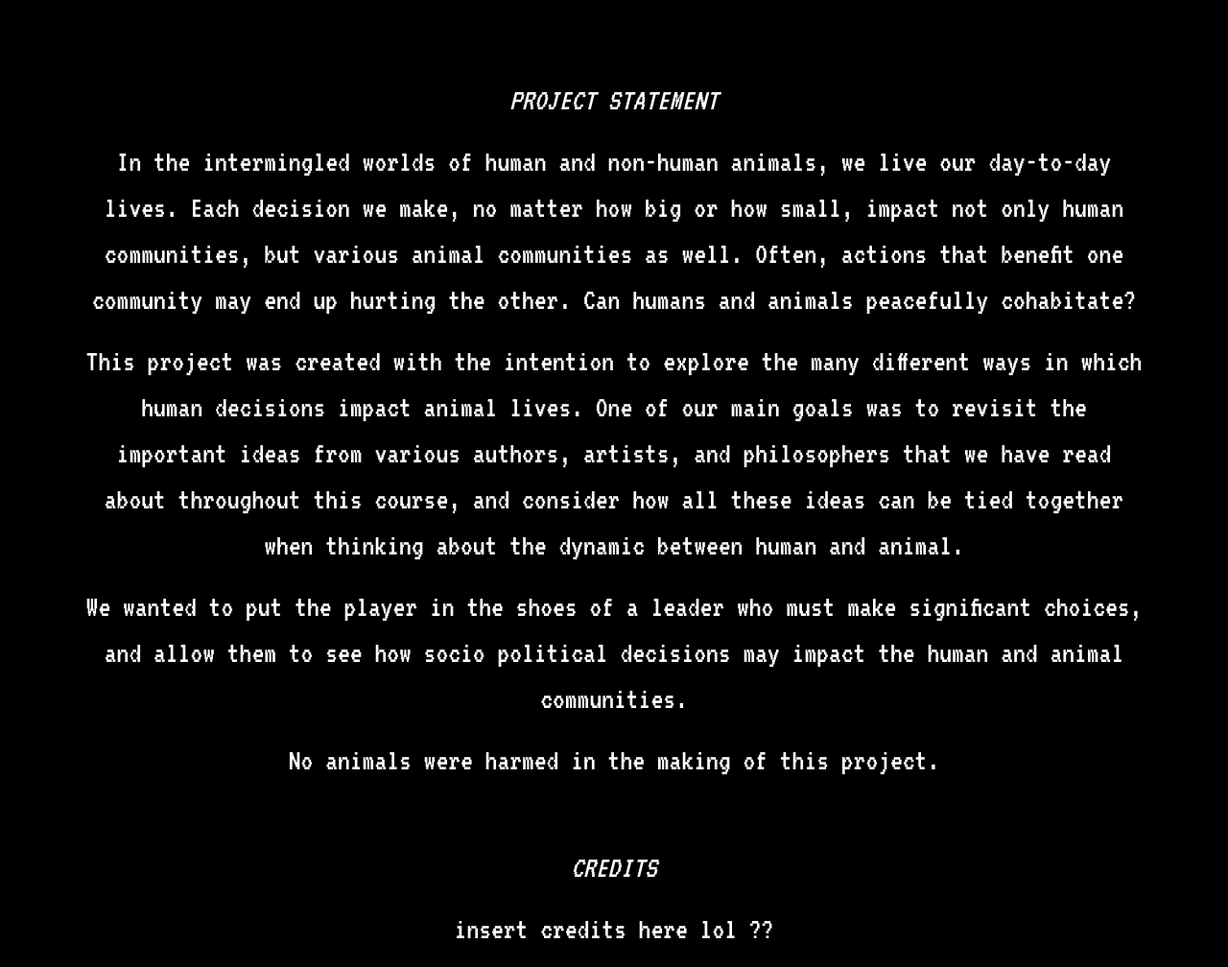
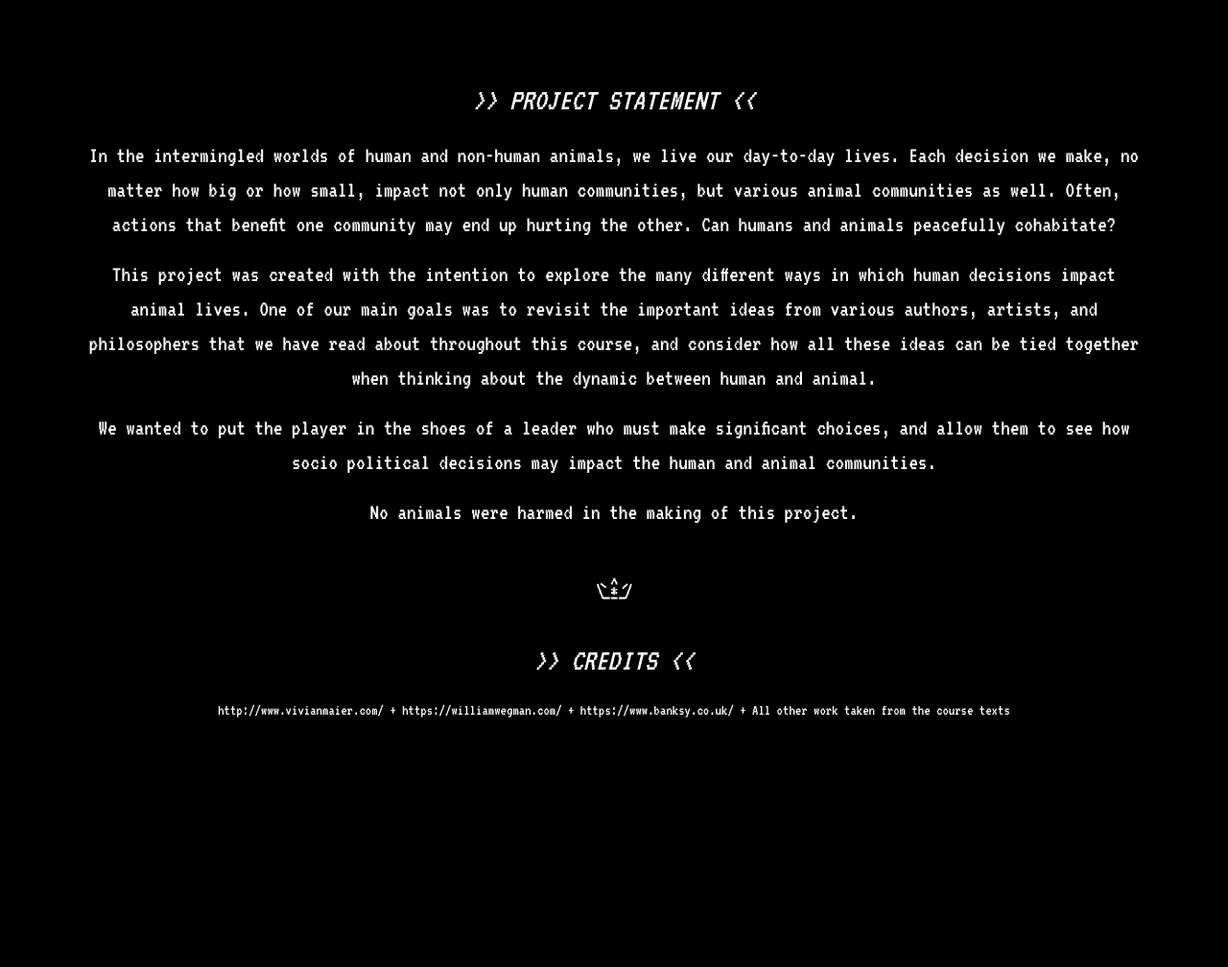
Before and after one commit to KyleGrace/animal-game, a Flask app: page /about in a window 1280 px wide. Shown: the whole page at 96% size. After the commit the page ends 748 px from the top, so only its background shows below. Run offline with Flask 2, Linux system fonts and the light colour scheme; some libraries are stand-ins or nearby versions.

Commit message:
Modified credits section

```diff
--- a/web-app/templates/about.html
+++ b/web-app/templates/about.html
@@ -21,7 +21,6 @@
             background-color: black;
             font-family:'VT323';
             color:white;
-            font-size:2em;
             text-align:center;
         }
 
@@ -32,9 +31,9 @@
             <!-- Project Statement -->
             <div style="padding-top: 10vh">
                 <p>
-                    <i>PROJECT STATEMENT</i>
+                    <i style="font-size: 2em">>> PROJECT STATEMENT &#60;&#60;</i>
                 </p>
-                <div>
+                <div style="font-size: 1.5em">
                     <p>
                         In the intermingled worlds of human and non-human animals, we live our day-to-day lives. Each decision we make, no matter how big or how small, impact not only human communities, but various animal communities as well. Often, actions that benefit one community may end up hurting the other. Can humans and animals peacefully cohabitate?
                     </p>
@@ -50,14 +49,22 @@
                 </div>
             </div>
             <br>
+            <img src="static/favicon.png" style="width: 3em">
+            <br>
+            <br>
             <!-- Credits -->
             <div>
                 <p>
-                    <i>CREDITS</i>
+                    <i style="font-size: 2em">>> CREDITS &#60;&#60;</i>
                 </p>
-                <p>
-                    insert credits here lol ??
-                </p>
+                <div>
+                    <p>
+                         http://www.vivianmaier.com/
+                        + https://williamwegman.com/
+                        + https://www.banksy.co.uk/
+                        + All other work taken from the course texts
+                    </p>
+                </div>
             </div>
         </div>
     </body>
```
